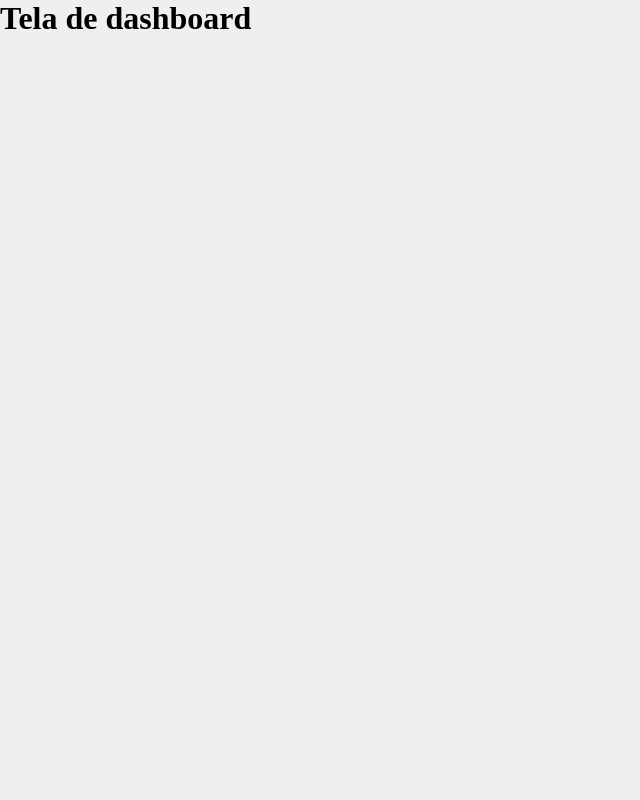
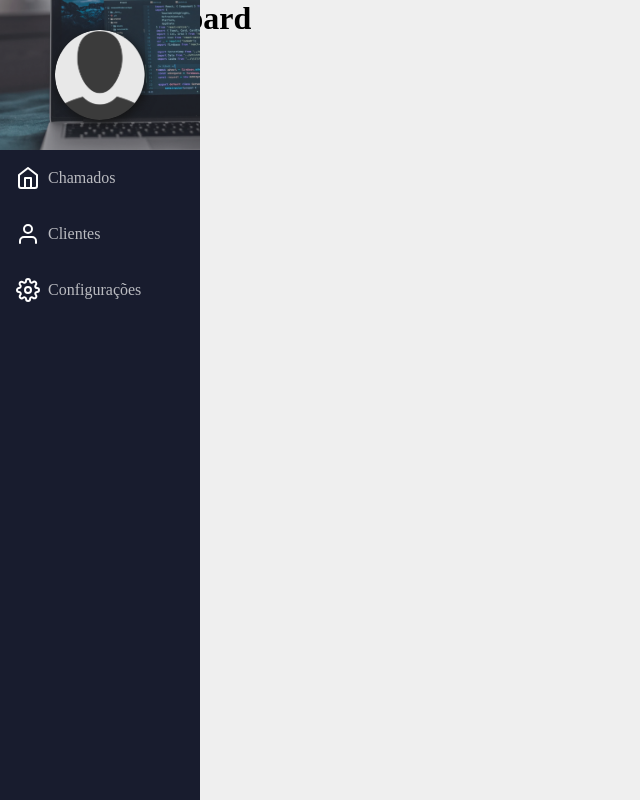
Before and after one commit to matheusmatosr/sistema-de-chamadas, a React (Create React App) app: page /dashboard in a window 1280 px wide. Shown: the whole page, without its empty margins (0-640 px from the left). Built offline with nearby package versions, Linux system fonts and the light colour scheme.

Commit message:
update
update

```diff
--- a/package.json
+++ b/package.json
@@ -8,6 +8,7 @@
     "@testing-library/user-event": "^13.5.0",
     "react": "^18.2.0",
     "react-dom": "^18.2.0",
+    "react-icons": "^4.7.1",
     "react-router-dom": "^6.8.1",
     "react-scripts": "5.0.1",
     "react-toastify": "^9.1.1",
--- /dev/null
+++ b/src/components/Header/index.css
@@ -0,0 +1,77 @@
+.sidebar{
+    margin: 0;
+    padding: 0;
+    width: 200px;
+    background-color: #181c2e;
+    position: fixed;
+    height: 100%;
+    overflow: auto;
+}
+
+.sidebar div {
+    background: url('../../assets/cover.png');
+    background-position: center;
+    background-color: #181c2e;
+    background-repeat: no-repeat;
+    background-size: cover;
+    height: 150px;
+}
+
+.sidebar div{
+    padding-top: 30px;
+}
+
+.sidebar div img {
+    border-radius: 50%;
+    display: block;
+    margin: auto;
+    width: 90px;
+    height: 90px;
+    -webkit-filter: drop-shadow(2px 3px 6px #121212);
+    filter: drop-shadow(2px 3px 6px #121212);
+    object-fit: cover;
+    align-items: center;
+    transition: ease-in-out .4s;
+}
+
+.sidebar a{
+    display: block;
+    color: rgba(255, 255, 255, 0.7);
+    padding: 16px;
+    text-decoration: none;
+    display: flex;
+    flex-direction: row;
+    align-items: center;
+}
+
+.sidebar a svg{
+    margin-right: .5em;
+}
+
+.sidebar a:hover{
+    background-color: #121212;
+    color: #fff;
+}
+
+@media screen and (max-width: 700px) {
+    .sidebar{
+        width: 100%;
+        height: auto;
+        position: relative;
+    }
+
+    .sidebar a {
+        float: left;
+    }
+
+    .sidebar div {
+        display: none;
+    }
+}
+
+@media screen and (max-width: 400px) {
+    .sidebar a {
+        float: none;
+        text-align: center;
+    }
+}
--- /dev/null
+++ b/src/components/Header/index.js
@@ -0,0 +1,28 @@
+import './index.css';
+import { Link } from 'react-router-dom';
+import avatar from '../../assets/avatar.png';
+import { FiHome, FiUser, FiSettings } from 'react-icons/fi';
+
+export default function Header() {
+    return (
+        <div className='sidebar'>
+            <div>
+                <img src={avatar} alt="Foto de perfil" />
+
+            </div>
+
+            <Link>
+                <FiHome color="#FFF" size={24} />
+                Chamados
+            </Link>
+            <Link>
+                <FiUser color="#FFF" size={24} />
+                Clientes
+            </Link>
+            <Link>
+                <FiSettings color="#FFF" size={24} />
+                Configurações
+            </Link>
+        </div>
+    )
+}
--- a/src/pages/Dashboard/index.js
+++ b/src/pages/Dashboard/index.js
@@ -1,9 +1,17 @@
+import { useContext } from "react";
+import { AuthContext } from '../../contents/auth';
+import Header from "../../components/Header";
+
 function Dashboard() {
-    return (
-      <div className="App">
-        <h1>Tela de dashboard</h1>
-      </div>
-    );
+  const { signOut } = useContext(AuthContext);
+
+  return (
+    <div className="App">
+      <Header />
+      <h1>Tela de dashboard</h1>
+      <button onClick={() => signOut() }>Logout</button>
+    </div>
+  );
 }
 
 export default Dashboard;
--- a/src/pages/SignIn/index.js
+++ b/src/pages/SignIn/index.js
@@ -28,7 +28,6 @@ function SignIn() {
     <Link to="/dashboard" />
   };
 
-
   return (
     <div className="container-center">
       <div className="login">
```
Also changed, not shown: 1 other file (tests, documents, lock files or other folders).
